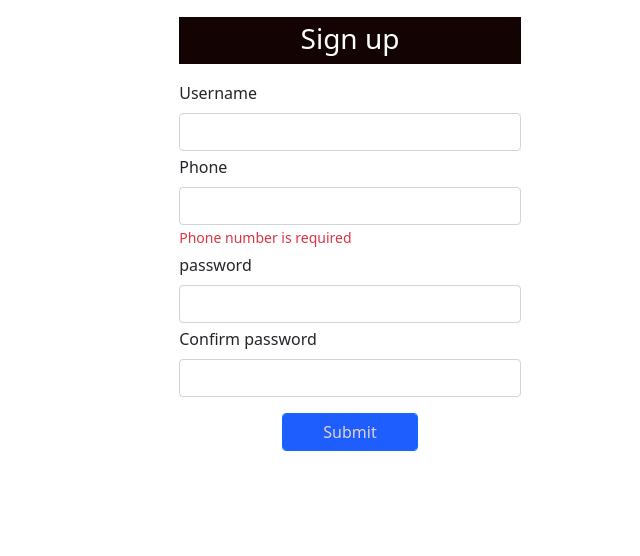
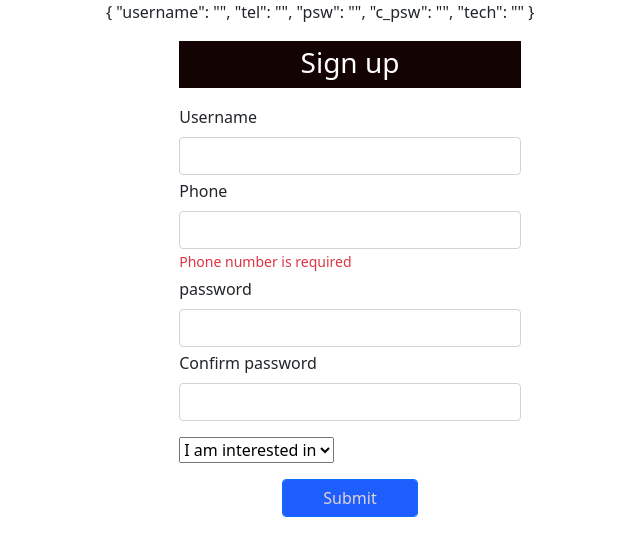
Before and after one commit to hassanfigui1/angular_forms, an Angular app in the folder angular_forms/: page / in a window 1280 px wide. Shown: the top 556 px of the page, without its empty margins (290-930 px from the left). Built offline with nearby package versions, Linux system fonts and the light colour scheme.

Commit message:
showing up errors for unselected options [select tag]

```diff
--- a/angular_forms/src/app/validation-with-visual-feedback/validation-with-visual-feedback.component.html
+++ b/angular_forms/src/app/validation-with-visual-feedback/validation-with-visual-feedback.component.html
@@ -1,7 +1,8 @@
 <div class="container-fluid mb-5">
-    <form #userForm="ngForm">
+    {{userForm.value | json}}
+    <form #userForm="ngForm" ngForm>
         <h3 class="title">Sign up</h3>
-        <div class="form-group mb-1">
+        <div class="form-group mb-1" >
             <label class="form-label">Username</label>
             <input type="text" #username="ngModel" minlength="3" maxlength="50" ngModel required [class.is-invalid]="username.invalid && username.touched" name="username" class="form-control">
             <small [class.d-none]="username.valid || username.untouched">username is required </small>
@@ -26,6 +27,13 @@
             <input type="password" minlength="2" required #c_psw="ngModel" ngModel [class.is-invalid]="c_psw.invalid && c_psw.touched" name="c_psw" class="form-control">
             <small [class.d-none]="c_psw.valid || c_psw.untouched">password confirmation is required</small>
         </div>
+        <div class="form-group mb-3">
+            <select required #tech="ngModel" [class.is-invalid]="tech.invalid && tech.touched" ngModel class="custom-select" name="tech">
+                <option  value="" >I am interested in</option>
+                <option *ngFor="let tech of getTech()">{{tech}}</option>
+            </select>
+            <small class="text-danger" [class.d-none]="tech.valid || tech.untouched">Please choose a tech technology</small>
+        </div>
         <div class="form-group">
             <input type="submit" required  class="form-control btn btn-primary">
         </div>
--- a/angular_forms/src/app/validation-with-visual-feedback/validation-with-visual-feedback.component.ts
+++ b/angular_forms/src/app/validation-with-visual-feedback/validation-with-visual-feedback.component.ts
@@ -6,5 +6,10 @@ import { Component } from '@angular/core';
   styleUrls: ['./validation-with-visual-feedback.component.css']
 })
 export class ValidationWithVisualFeedbackComponent {
+  private tech:any[] = ['Django','Python','Java','Php','Flask','Angular','Angular'];
 
+
+  getTech(){
+    return this.tech;
+  }
 }
```
